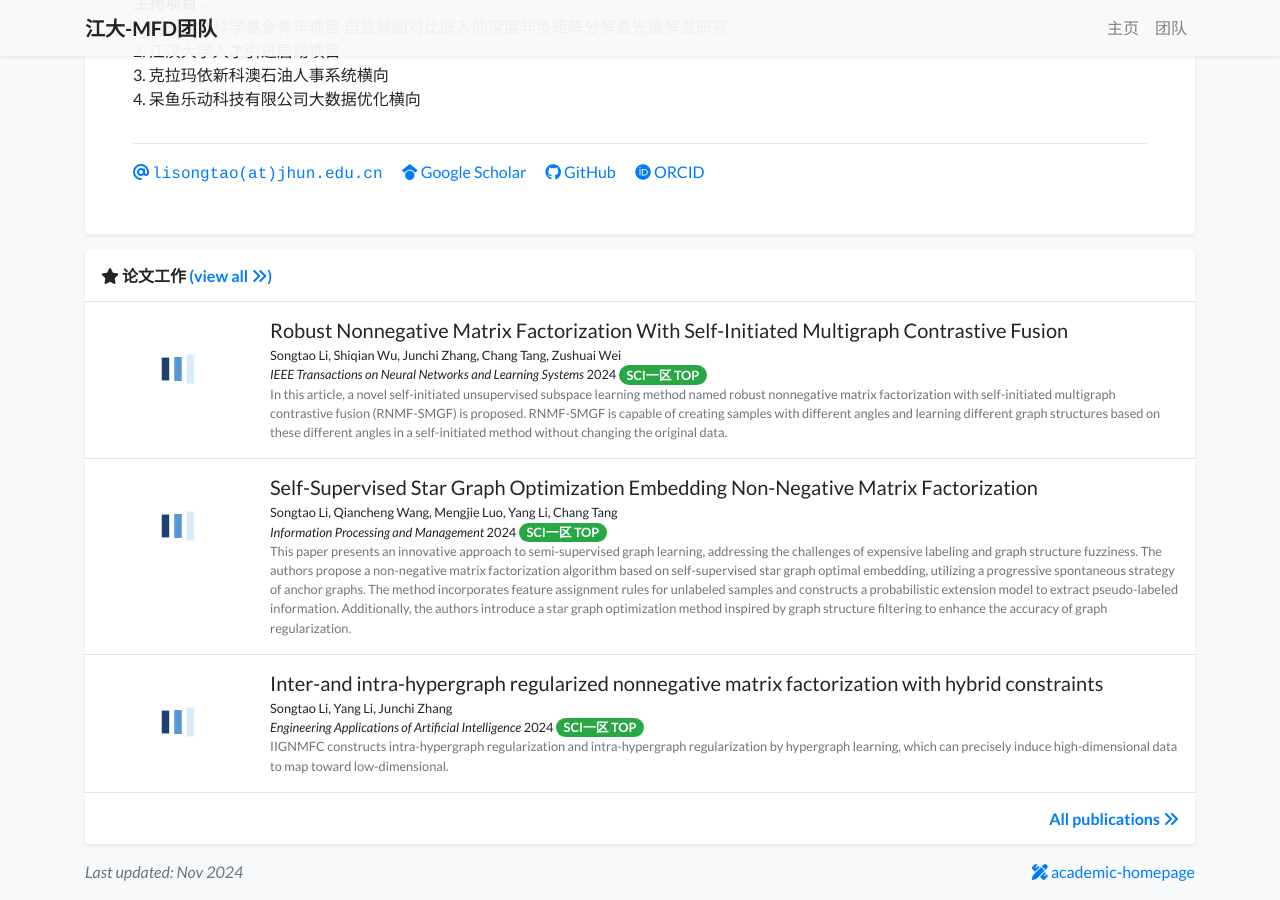
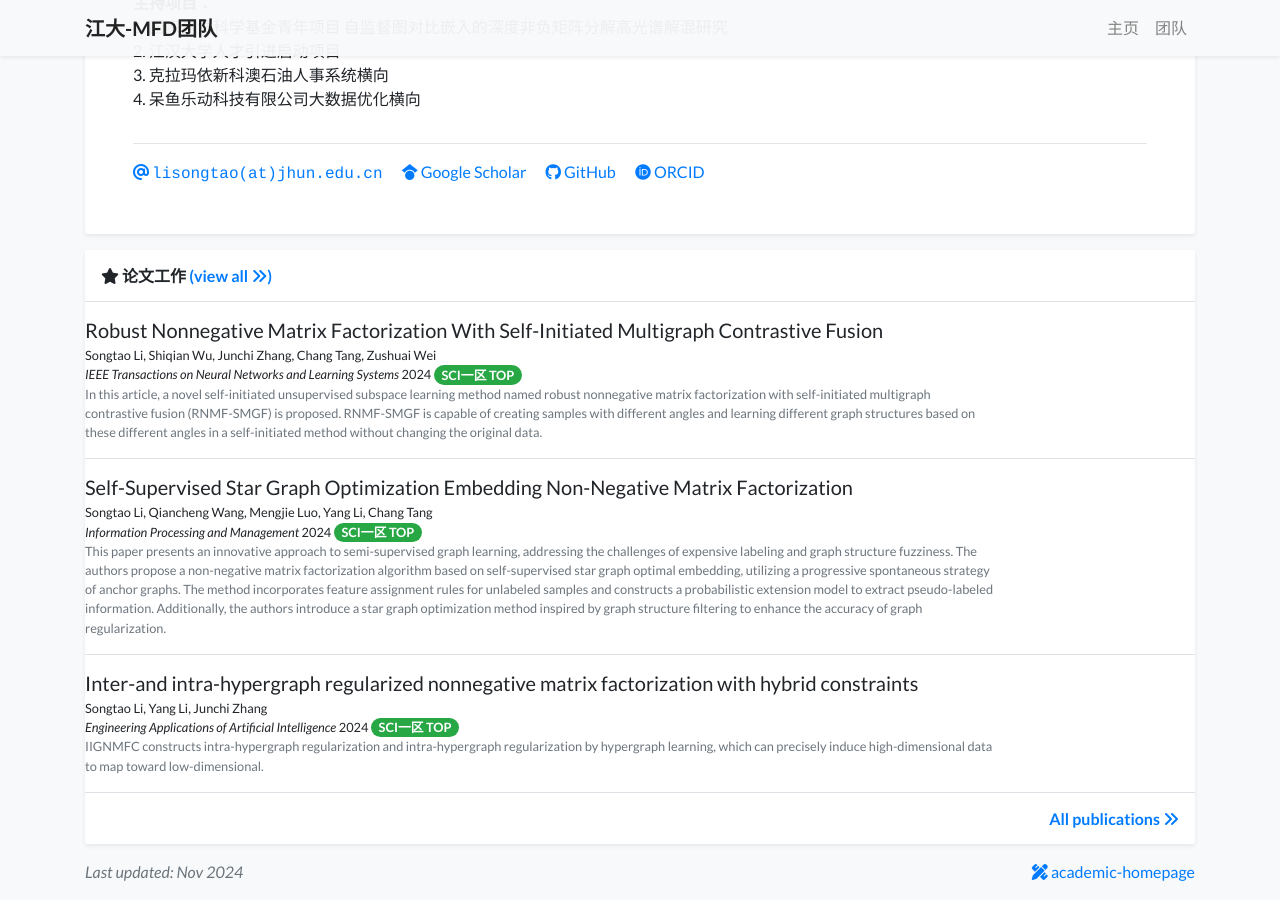
Before and after one commit to LstinWh/myself, a Jekyll site: the page built from index.html, in a window 1280 px wide and 900 px high, scrolled down 553 px. Built offline with Jekyll 4.4.1, drawn with Linux system fonts in a browser that asks for light colours; nearby versions of some CDN libraries; a style sheet for code colours, icons or effects is not loaded.

Commit message:
Update publication_item.html

```diff
--- a/_includes/widgets/publication_item.html
+++ b/_includes/widgets/publication_item.html
@@ -1,13 +1,13 @@
 {% assign item = include.item %}
 <div class="d-none d-md-block">
     <div class="row no-gutters {% unless include.hide_bottom_border %}border-bottom{% endunless %} border-gray">
-        <div class="col-md-3 col-xl-2 mb-md-0 p-md-3">
+        <!-- <div class="col-md-3 col-xl-2 mb-md-0 p-md-3">
             {%- if item.cover -%}
             <img data-src="{{ item.cover | relative_url }}" alt="{{ item.title }}" class="lazy w-100 rounded-sm" src="{{ '/assets/images/empty_300x200.png' | relative_url }}">
             {%- else -%}
             <svg class="bubble-visual-hash lazy w-100 rounded-sm" data-bubble-visual-hash="{{ item.id }}" viewBox="0 0 300 200"></svg>
             {%- endif -%}
-        </div>
+        </div> -->
         <div class="col-md-9 col-xl-10 p-3 pl-md-0">
             <h5 class="mt-0 mb-1 font-weight-normal">{{ item.title }}</h5>
             <p class="mt-0 mb-0 small">{% include widgets/author_list.html authors=item.authors %}</p>
```
